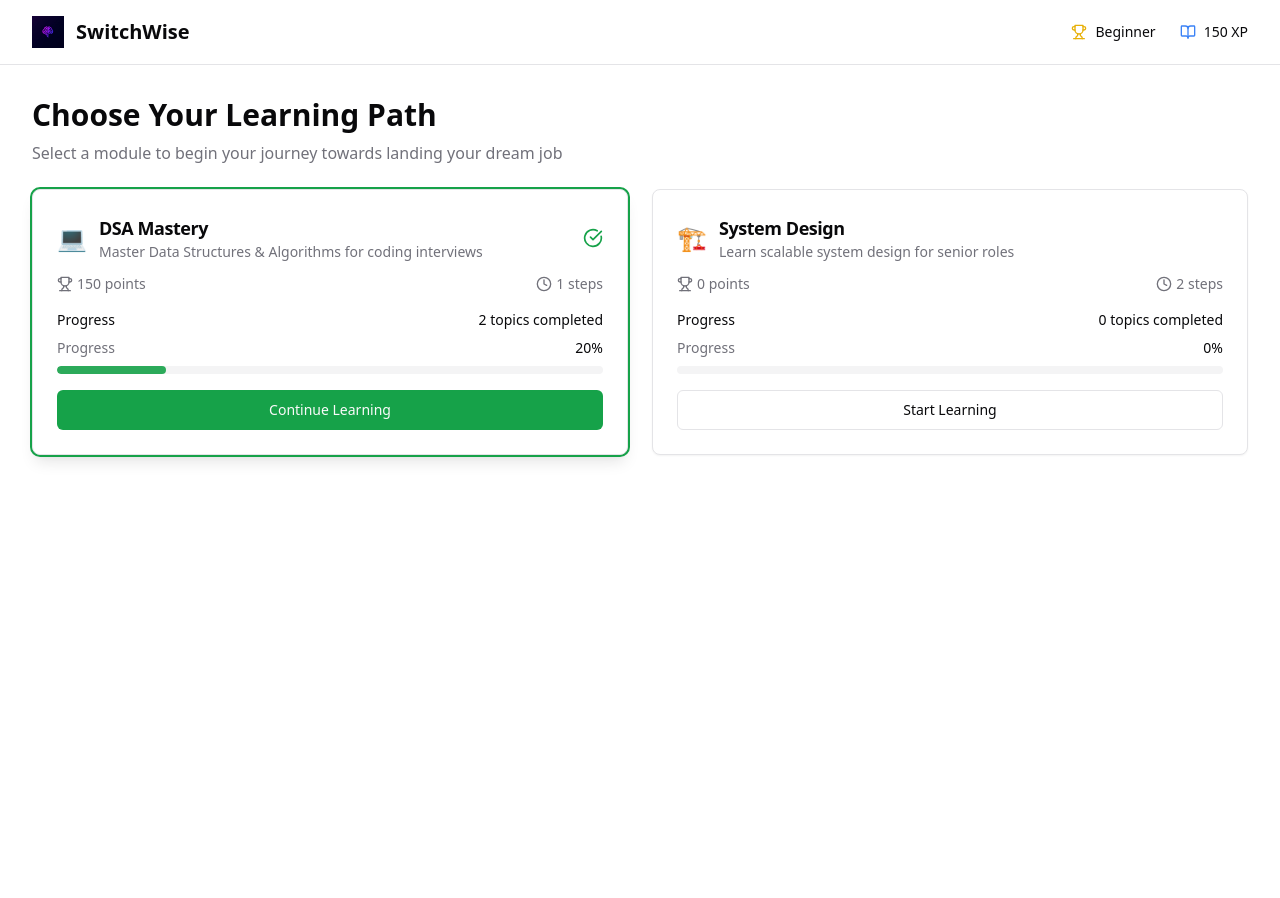
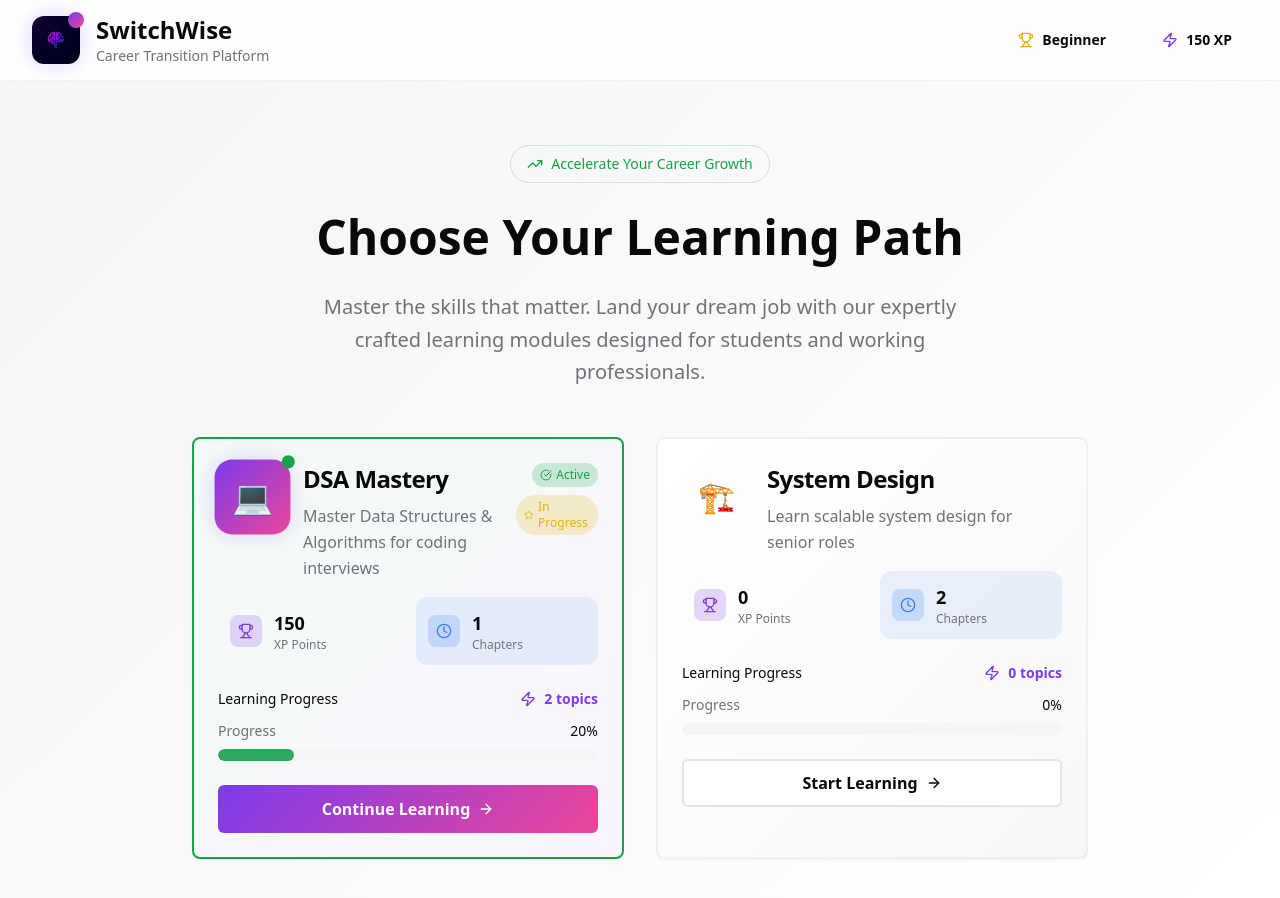
Before and after one commit to veeramani110400/algo-achievers, a React (Vite) app: page / in a window 1280 px wide. Both pictures are taken after a click on the button 52 px from the left and 32 px from the top of the page. Shown: the top 898 px of the page. Before the commit the page ends 800 px from the top, so only its background shows below. Built offline with nearby package versions, Linux system fonts and the light colour scheme.

Commit message:
Refactor page design and layout
Enhance the overall page design and layout for a better user experience. This includes visual improvements and structural adjustments to the components.

```diff
--- a/index.html
+++ b/index.html
@@ -2,6 +2,8 @@
 <html lang="en">
   <head>
     <meta charset="UTF-8" />
+    <link rel="preconnect" href="https://fonts.googleapis.com">
+    <link rel="preconnect" href="https://fonts.gstatic.com" crossorigin>
     <meta name="viewport" content="width=device-width, initial-scale=1.0" />
     <title>SwitchWise - Career Transition Platform</title>
     <meta name="description" content="Master DSA and System Design for your dream job switch - Interactive learning for students and professionals" />
--- a/src/components/LearningDashboard.tsx
+++ b/src/components/LearningDashboard.tsx
@@ -10,7 +10,7 @@ import { SystemDesignStepOverview } from "@/components/SystemDesignStepOverview"
 import { TopicCard } from "@/components/TopicCard";
 import { SystemDesignTopicCard } from "@/components/SystemDesignTopicCard";
 import { ModuleSelector } from "@/components/ModuleSelector";
-import { Trophy, BookOpen, ArrowLeft } from "lucide-react";
+import { Trophy, BookOpen, ArrowLeft, Zap, Target, Award, TrendingUp } from "lucide-react";
 import { Button } from "@/components/ui/button";
 import { toast } from "sonner";
 import dsaLogo from "@/assets/dsa-logo.png";
@@ -51,36 +51,56 @@ export const LearningDashboard = () => {
   // Show module selector if requested or no module selected
   if (showModuleSelector || !selectedModule) {
     return (
-      <div className="min-h-screen bg-background">
-        <header className="sticky top-0 z-50 w-full border-b bg-background/95 backdrop-blur-sm">
-          <div className="container flex h-16 items-center justify-between">
-            <div className="flex items-center gap-3">
-              <img src={dsaLogo} alt="SwitchWise Logo" className="h-8 w-8" />
-              <h1 className="text-xl font-bold">SwitchWise</h1>
+      <div className="min-h-screen bg-gradient-hero bg-grid-pattern">
+        {/* Enhanced Header */}
+        <header className="sticky top-0 z-50 w-full border-b border-border/50 bg-white/80 backdrop-blur-xl">
+          <div className="container flex h-20 items-center justify-between">
+            <div className="flex items-center gap-4">
+              <div className="relative">
+                <img src={dsaLogo} alt="SwitchWise Logo" className="h-12 w-12 rounded-xl shadow-glow" />
+                <div className="absolute -top-1 -right-1 h-4 w-4 bg-gradient-primary rounded-full animate-glow"></div>
+              </div>
+              <div>
+                <h1 className="text-2xl font-bold gradient-text">SwitchWise</h1>
+                <p className="text-sm text-muted-foreground font-medium">Career Transition Platform</p>
+              </div>
             </div>
 
             <div className="flex items-center gap-6">
+              <div className="glass-effect px-4 py-2 rounded-full">
                 <div className="flex items-center gap-2">
-                <Trophy className="h-4 w-4 text-warning" />
-                <span className="text-sm font-medium">{userProgress.currentLevel}</span>
+                  <Trophy className="h-4 w-4 text-achievement-gold" />
+                  <span className="text-sm font-semibold">{userProgress.currentLevel}</span>
                 </div>
+              </div>
+              <div className="glass-effect px-4 py-2 rounded-full">
                 <div className="flex items-center gap-2">
-                <BookOpen className="h-4 w-4 text-info" />
-                <span className="text-sm">{points} XP</span>
+                  <Zap className="h-4 w-4 text-xp-primary" />
+                  <span className="text-sm font-semibold">{points} XP</span>
+                </div>
               </div>
             </div>
           </div>
         </header>
 
-        <main className="container py-8">
-          <div className="space-y-6">
-            <div>
-              <h2 className="text-3xl font-bold mb-2">Choose Your Learning Path</h2>
-              <p className="text-muted-foreground">
-                Select a module to begin your journey towards landing your dream job
+        <main className="container py-16">
+          <div className="max-w-4xl mx-auto space-y-12">
+            {/* Hero Section */}
+            <div className="text-center space-y-6 animate-fade-in">
+              <div className="inline-flex items-center gap-2 bg-gradient-primary/10 px-4 py-2 rounded-full border border-primary/20">
+                <TrendingUp className="h-4 w-4 text-primary" />
+                <span className="text-sm font-medium text-primary">Accelerate Your Career Growth</span>
+              </div>
+              <h2 className="text-5xl font-bold gradient-text leading-tight">
+                Choose Your Learning Path
+              </h2>
+              <p className="text-xl text-muted-foreground max-w-2xl mx-auto leading-relaxed">
+                Master the skills that matter. Land your dream job with our expertly crafted learning modules
+                designed for students and working professionals.
               </p>
             </div>
 
+            <div className="animate-slide-up">
               <ModuleSelector
                 modules={learningModules}
                 userModules={userProgress.modules}
@@ -88,113 +108,129 @@ export const LearningDashboard = () => {
                 onModuleSelect={handleModuleSelect}
               />
             </div>
+          </div>
         </main>
       </div>
     );
   }
 
   return (
-    <div className="min-h-screen bg-background">
-      {/* Header */}
-      <header className="sticky top-0 z-50 w-full border-b bg-background/95 backdrop-blur-sm">
+    <div className="min-h-screen bg-gradient-hero">
+      {/* Enhanced Header */}
+      <header className="sticky top-0 z-50 w-full border-b border-border/50 bg-white/80 backdrop-blur-xl">
         <div className="container flex h-16 items-center justify-between">
           <div className="flex items-center gap-3">
             <Button
               variant="ghost"
               size="sm"
               onClick={() => setShowModuleSelector(true)}
-              className="mr-2"
+              className="mr-2 hover:bg-primary/10 transition-colors"
             >
               <ArrowLeft className="h-4 w-4" />
             </Button>
-            <img src={dsaLogo} alt="SwitchWise Logo" className="h-8 w-8" />
+            <img src={dsaLogo} alt="SwitchWise Logo" className="h-10 w-10 rounded-lg shadow-card" />
             <div>
               <h1 className="text-xl font-bold">SwitchWise</h1>
-              <p className="text-xs text-muted-foreground">{currentModule?.name}</p>
+              <p className="text-xs text-muted-foreground font-medium">{currentModule?.name}</p>
             </div>
           </div>
 
-          <div className="flex items-center gap-6">
+          <div className="flex items-center gap-4">
+            <div className="glass-effect px-3 py-1.5 rounded-full">
               <div className="flex items-center gap-2">
-              <Trophy className="h-4 w-4 text-warning" />
+                <Trophy className="h-4 w-4 text-achievement-gold" />
                 <span className="text-sm font-medium">{userProgress.currentLevel}</span>
               </div>
+            </div>
+            <div className="glass-effect px-3 py-1.5 rounded-full">
               <div className="flex items-center gap-2">
-              <BookOpen className="h-4 w-4 text-info" />
-              <span className="text-sm">{currentModuleCompletedTopics.length} topics completed</span>
+                <Target className="h-4 w-4 text-info" />
+                <span className="text-sm">{currentModuleCompletedTopics.length} completed</span>
+              </div>
             </div>
           </div>
         </div>
       </header>
 
       <main className="container py-8">
-        {/* Stats Dashboard */}
+        {/* Enhanced Stats Dashboard */}
         <div className="grid grid-cols-1 md:grid-cols-4 gap-6 mb-8">
+          <div className="animate-bounce-in">
             <XPIndicator
               currentXp={points}
               level={userProgress.currentLevel}
               nextLevelXp={500}
             />
+          </div>
 
-          <Card className="hover:shadow-lg transition-all duration-200">
+          <Card className="card-modern floating-action animate-bounce-in" style={{ animationDelay: '0.1s' }}>
             <CardContent className="p-6">
-              <div className="flex items-center gap-2 mb-2">
-                <span className="text-2xl">🔥</span>
+              <div className="flex items-center gap-3 mb-3">
+                <div className="p-2 bg-gradient-secondary/20 rounded-xl">
+                  <Zap className="h-5 w-5 text-xp-secondary" />
+                </div>
                 <span className="font-semibold">Streak</span>
               </div>
-              <div className="text-2xl font-bold">{userProgress.streakDays}</div>
+              <div className="text-3xl font-bold text-gradient">{userProgress.streakDays}</div>
               <p className="text-sm text-muted-foreground">Days in a row</p>
             </CardContent>
           </Card>
 
-          <Card className="hover:shadow-lg transition-all duration-200">
+          <Card className="card-modern floating-action animate-bounce-in" style={{ animationDelay: '0.2s' }}>
             <CardContent className="p-6">
-              <div className="flex items-center gap-2 mb-2">
-                <span className="text-2xl">📊</span>
+              <div className="flex items-center gap-3 mb-3">
+                <div className="p-2 bg-info/20 rounded-xl">
+                  <Target className="h-5 w-5 text-info" />
+                </div>
                 <span className="font-semibold">Progress</span>
               </div>
-              <div className="text-2xl font-bold">{currentModuleCompletedTopics.length}</div>
+              <div className="text-3xl font-bold text-gradient">{currentModuleCompletedTopics.length}</div>
               <p className="text-sm text-muted-foreground">Topics completed</p>
             </CardContent>
           </Card>
 
-          <Card className="hover:shadow-lg transition-all duration-200">
+          <Card className="card-modern floating-action animate-bounce-in" style={{ animationDelay: '0.3s' }}>
             <CardContent className="p-6">
-              <div className="flex items-center gap-2 mb-2">
-                <span className="text-2xl">🏆</span>
+              <div className="flex items-center gap-3 mb-3">
+                <div className="p-2 bg-achievement-gold/20 rounded-xl">
+                  <Award className="h-5 w-5 text-achievement-gold" />
+                </div>
                 <span className="font-semibold">Achievements</span>
               </div>
-              <div className="text-2xl font-bold">{achievements.filter(a => a.earned).length}</div>
+              <div className="text-3xl font-bold text-gradient">{achievements.filter(a => a.earned).length}</div>
               <p className="text-sm text-muted-foreground">Badges earned</p>
             </CardContent>
           </Card>
         </div>
 
-        {/* Recent Achievements */}
-        <Card className="mb-8">
+        {/* Enhanced Achievements Section */}
+        <Card className="card-modern mb-8 animate-fade-in">
           <CardHeader>
-            <CardTitle className="flex items-center gap-2">
-              <Trophy className="h-5 w-5" />
+            <CardTitle className="flex items-center gap-3">
+              <div className="p-2 bg-achievement-gold/20 rounded-xl">
+                <Trophy className="h-5 w-5 text-achievement-gold" />
+              </div>
               Recent Achievements
             </CardTitle>
           </CardHeader>
           <CardContent>
-            <div className="flex gap-4 overflow-x-auto pb-2">
-              {achievements.map((achievement) => (
+            <div className="flex gap-4 overflow-x-auto pb-2 scrollbar-hide">
+              {achievements.map((achievement, index) => (
+                <div key={achievement.id} className="animate-bounce-in" style={{ animationDelay: `${index * 0.1}s` }}>
                   <AchievementBadge
-                  key={achievement.id}
                     achievement={achievement}
                     size="lg"
                   />
+                </div>
               ))}
             </div>
           </CardContent>
         </Card>
 
-        {/* Main Content Grid */}
+        {/* Enhanced Main Content Grid */}
         <div className="grid grid-cols-1 lg:grid-cols-3 gap-8">
           {/* Module Content */}
-          <div className="lg:col-span-1">
+          <div className="lg:col-span-1 animate-slide-up">
             {selectedModule === 'dsa' ? (
               <StepOverview
                 step={dsaData}
@@ -213,20 +249,33 @@ export const LearningDashboard = () => {
           </div>
 
           {/* Current Topics */}
-          <div className="lg:col-span-2 space-y-6">
-            {selectedModule === 'dsa' ? (
+          <div className="lg:col-span-2 space-y-8 animate-slide-up" style={{ animationDelay: '0.2s' }}>
+            <div className="card-modern p-8">
+              <div className="mb-8">
+                <div className="flex items-center gap-4 mb-4">
+                  <div className="h-12 w-12 bg-gradient-primary rounded-2xl flex items-center justify-center shadow-glow">
+                    <BookOpen className="h-6 w-6 text-white" />
+                  </div>
                   <div>
-                <div>
-                  <h2 className="text-2xl font-semibold mb-1">
-                    {dsaData.sub_steps.find(s => s.sub_step_no === selectedSubStep)?.sub_step_title || "Topics"}
+                    <h2 className="text-3xl font-bold">
+                      {selectedModule === 'dsa'
+                        ? dsaData.sub_steps.find(s => s.sub_step_no === selectedSubStep)?.sub_step_title || "Topics"
+                        : systemDesignData.find(s => s.step_no === selectedStep)?.head_step_no || "Topics"
+                      }
                     </h2>
                     <p className="text-muted-foreground">
-                    Complete these topics to progress in your DSA journey
+                      {selectedModule === 'dsa'
+                        ? "Complete these topics to progress in your DSA journey"
+                        : "Master these system design concepts for senior engineering roles"
+                      }
                     </p>
                   </div>
+                </div>
+              </div>
 
-                <div className="grid gap-4">
-                  {dsaData.sub_steps
+              <div className="grid gap-6">
+                {selectedModule === 'dsa' ? (
+                  dsaData.sub_steps
                     .find(s => s.sub_step_no === selectedSubStep)
                     ?.topics.map((topic, index) => {
                       const isCompleted = currentModuleCompletedTopics.includes(topic.id);
@@ -237,30 +286,18 @@ export const LearningDashboard = () => {
                       );
 
                       return (
+                        <div key={topic.id} className="animate-bounce-in" style={{ animationDelay: `${index * 0.1}s` }}>
                           <TopicCard
-                          key={topic.id}
                             topic={topic}
                             isCompleted={isCompleted}
                             isLocked={isLocked}
                             onComplete={handleTopicComplete}
                           />
+                        </div>
                       );
-                    })}
-                </div>
-              </div>
+                    })
                 ) : (
-              <div>
-                <div>
-                  <h2 className="text-2xl font-semibold mb-1">
-                    {systemDesignData.find(s => s.step_no === selectedStep)?.head_step_no || "Topics"}
-                  </h2>
-                  <p className="text-muted-foreground">
-                    Master these system design concepts for senior engineering roles
-                  </p>
-                </div>
-
-                <div className="grid gap-4">
-                  {systemDesignData
+                  systemDesignData
                     .find(s => s.step_no === selectedStep)
                     ?.topics.map((topic, index) => {
                       const isCompleted = currentModuleCompletedTopics.includes(topic.id);
@@ -271,18 +308,19 @@ export const LearningDashboard = () => {
                       );
 
                       return (
+                        <div key={topic.id} className="animate-bounce-in" style={{ animationDelay: `${index * 0.1}s` }}>
                           <SystemDesignTopicCard
-                          key={topic.id}
                             topic={topic}
                             isCompleted={isCompleted}
                             isLocked={isLocked}
                             onComplete={handleTopicComplete}
                           />
+                        </div>
                       );
-                    })}
+                    })
+                )}
               </div>
             </div>
-            )}
           </div>
         </div>
       </main>
--- a/src/components/ModuleSelector.tsx
+++ b/src/components/ModuleSelector.tsx
@@ -2,7 +2,7 @@ import { LearningModule, ModuleProgress } from "@/types/learning";
 import { Card, CardContent, CardDescription, CardHeader, CardTitle } from "@/components/ui/card";
 import { Button } from "@/components/ui/button";
 import { ProgressBar } from "@/components/ProgressBar";
-import { Trophy, Clock, CheckCircle } from "lucide-react";
+import { Trophy, Clock, CheckCircle, ArrowRight, Star, Zap } from "lucide-react";
 
 interface ModuleSelectorProps {
   modules: LearningModule[];
@@ -18,8 +18,8 @@ export const ModuleSelector = ({
   onModuleSelect
 }: ModuleSelectorProps) => {
   return (
-    <div className="grid grid-cols-1 md:grid-cols-2 gap-6">
-      {modules.map((module) => {
+    <div className="grid grid-cols-1 lg:grid-cols-2 gap-8">
+      {modules.map((module, index) => {
         const progress = userModules[module.id];
         const isSelected = selectedModule === module.id;
         const completionRate = progress?.completedTopics.length || 0;
@@ -27,58 +27,114 @@ export const ModuleSelector = ({
         return (
           <Card
             key={module.id}
-            className={`cursor-pointer transition-all duration-200 hover:shadow-lg ${
-              isSelected ? 'ring-2 ring-primary shadow-lg' : ''
-            }`}
+            className={`group cursor-pointer transition-all duration-500 hover:shadow-elevated border-2 ${
+              isSelected
+                ? 'border-primary shadow-glow bg-gradient-to-br from-primary/5 to-accent/5'
+                : 'border-border/50 hover:border-primary/50 bg-gradient-card'
+            } animate-bounce-in`}
+            style={{ animationDelay: `${index * 0.2}s` }}
             onClick={() => onModuleSelect(module.id)}
           >
-            <CardHeader className="pb-3">
-              <div className="flex items-center justify-between">
-                <div className="flex items-center gap-3">
-                  <div className="text-2xl">{module.icon}</div>
-                  <div>
-                    <CardTitle className="text-lg">{module.name}</CardTitle>
-                    <CardDescription>{module.description}</CardDescription>
+            <CardHeader className="pb-4">
+              <div className="flex items-start justify-between">
+                <div className="flex items-start gap-4">
+                  <div className={`relative p-4 rounded-2xl transition-all duration-300 ${
+                    isSelected
+                      ? 'bg-gradient-primary shadow-glow transform scale-110'
+                      : 'bg-gradient-secondary/20 group-hover:bg-gradient-primary/20'
+                  }`}>
+                    <span className="text-3xl">{module.icon}</span>
+                    {isSelected && (
+                      <div className="absolute -top-1 -right-1 h-3 w-3 bg-success rounded-full animate-glow"></div>
+                    )}
+                  </div>
+                  <div className="flex-1">
+                    <CardTitle className="text-2xl font-bold gradient-text mb-2 group-hover:text-primary transition-colors">
+                      {module.name}
+                    </CardTitle>
+                    <CardDescription className="text-base leading-relaxed">
+                      {module.description}
+                    </CardDescription>
                   </div>
                 </div>
-                {isSelected && (
-                  <CheckCircle className="h-5 w-5 text-primary" />
-                )}
+
+                <div className="flex flex-col items-end gap-2">
+                  {isSelected && (
+                    <div className="flex items-center gap-1 bg-success/20 px-2 py-1 rounded-full">
+                      <CheckCircle className="h-3 w-3 text-success" />
+                      <span className="text-xs font-medium text-success">Active</span>
+                    </div>
+                  )}
+                  {completionRate > 0 && (
+                    <div className="flex items-center gap-1 bg-warning/20 px-2 py-1 rounded-full">
+                      <Star className="h-3 w-3 text-warning" />
+                      <span className="text-xs font-medium text-warning">In Progress</span>
+                    </div>
+                  )}
+                </div>
               </div>
             </CardHeader>
 
-            <CardContent className="space-y-4">
-              <div className="flex items-center justify-between text-sm text-muted-foreground">
-                <div className="flex items-center gap-1">
-                  <Trophy className="h-4 w-4" />
-                  <span>{progress?.totalPoints || 0} points</span>
+            <CardContent className="space-y-6">
+              {/* Enhanced Stats */}
+              <div className="grid grid-cols-2 gap-4">
+                <div className="flex items-center gap-3 p-3 bg-gradient-secondary/10 rounded-xl">
+                  <div className="p-2 bg-xp-primary/20 rounded-lg">
+                    <Trophy className="h-4 w-4 text-xp-primary" />
+                  </div>
+                  <div>
+                    <div className="font-semibold text-lg">{progress?.totalPoints || 0}</div>
+                    <div className="text-xs text-muted-foreground">XP Points</div>
+                  </div>
                 </div>
-                <div className="flex items-center gap-1">
-                  <Clock className="h-4 w-4" />
-                  <span>{module.totalSteps} steps</span>
+
+                <div className="flex items-center gap-3 p-3 bg-info/10 rounded-xl">
+                  <div className="p-2 bg-info/20 rounded-lg">
+                    <Clock className="h-4 w-4 text-info" />
+                  </div>
+                  <div>
+                    <div className="font-semibold text-lg">{module.totalSteps}</div>
+                    <div className="text-xs text-muted-foreground">Chapters</div>
+                  </div>
                 </div>
               </div>
 
-              <div className="space-y-2">
-                <div className="flex justify-between text-sm">
-                  <span>Progress</span>
-                  <span>{completionRate} topics completed</span>
+              {/* Enhanced Progress */}
+              <div className="space-y-3">
+                <div className="flex justify-between items-center">
+                  <span className="text-sm font-medium">Learning Progress</span>
+                  <div className="flex items-center gap-2">
+                    <Zap className="h-4 w-4 text-xp-primary" />
+                    <span className="text-sm font-semibold text-xp-primary">
+                      {completionRate} topics
+                    </span>
+                  </div>
                 </div>
                 <ProgressBar
-                  progress={completionRate > 0 ? (completionRate / 10) * 100 : 0}
-                  size="sm"
+                  progress={completionRate > 0 ? Math.min((completionRate / 10) * 100, 100) : 0}
+                  size="md"
+                  variant={completionRate > 5 ? "success" : "default"}
                 />
               </div>
 
+              {/* Enhanced CTA Button */}
               <Button
                 variant={isSelected ? "default" : "outline"}
-                className="w-full"
+                size="lg"
+                className={`w-full h-12 text-base font-semibold transition-all duration-300 ${
+                  isSelected
+                    ? 'btn-interactive bg-gradient-primary hover:shadow-glow'
+                    : 'hover:bg-primary hover:text-white border-2 hover:border-primary'
+                }`}
                 onClick={(e) => {
                   e.stopPropagation();
                   onModuleSelect(module.id);
                 }}
               >
-                {isSelected ? "Continue Learning" : "Start Learning"}
+                <span className="flex items-center gap-2">
+                  {isSelected ? "Continue Learning" : "Start Learning"}
+                  <ArrowRight className="h-4 w-4 group-hover:translate-x-1 transition-transform" />
+                </span>
               </Button>
             </CardContent>
           </Card>
```
Lines whose indentation alone changed are shown as unchanged.
